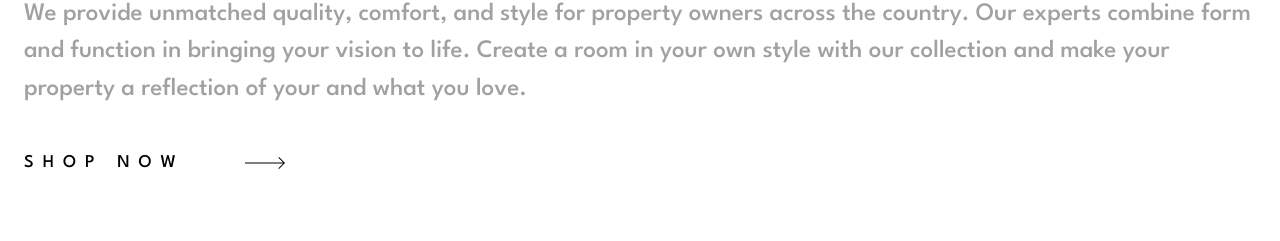
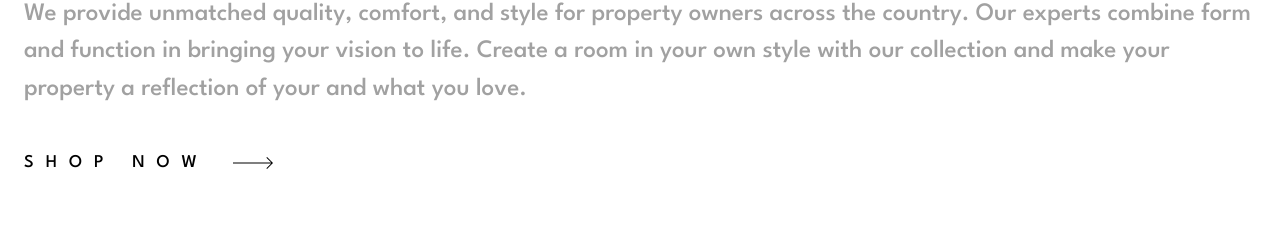
Before and after one commit to GabeGar/room-homepage-master, a React (Vite) app: page / in a window 1280 px wide. Shown: the part 1347-1588 px from the top of the page. Built offline with nearby package versions, Linux system fonts and the light colour scheme.

Commit message:
updates minor styles for shop now link

```diff
--- a/src/App.tsx
+++ b/src/App.tsx
@@ -41,7 +41,7 @@ const App = () => {
                         love.
                     </p>
                     <a
-                        className="flex items-center gap-[5rem] text-2xl uppercase tracking-[.75rem] mt-8"
+                        className="flex items-center gap-[2rem] text-2xl uppercase tracking-[1rem] mt-8"
                         href="#Shop Now"
                     >
                         Shop now
```
